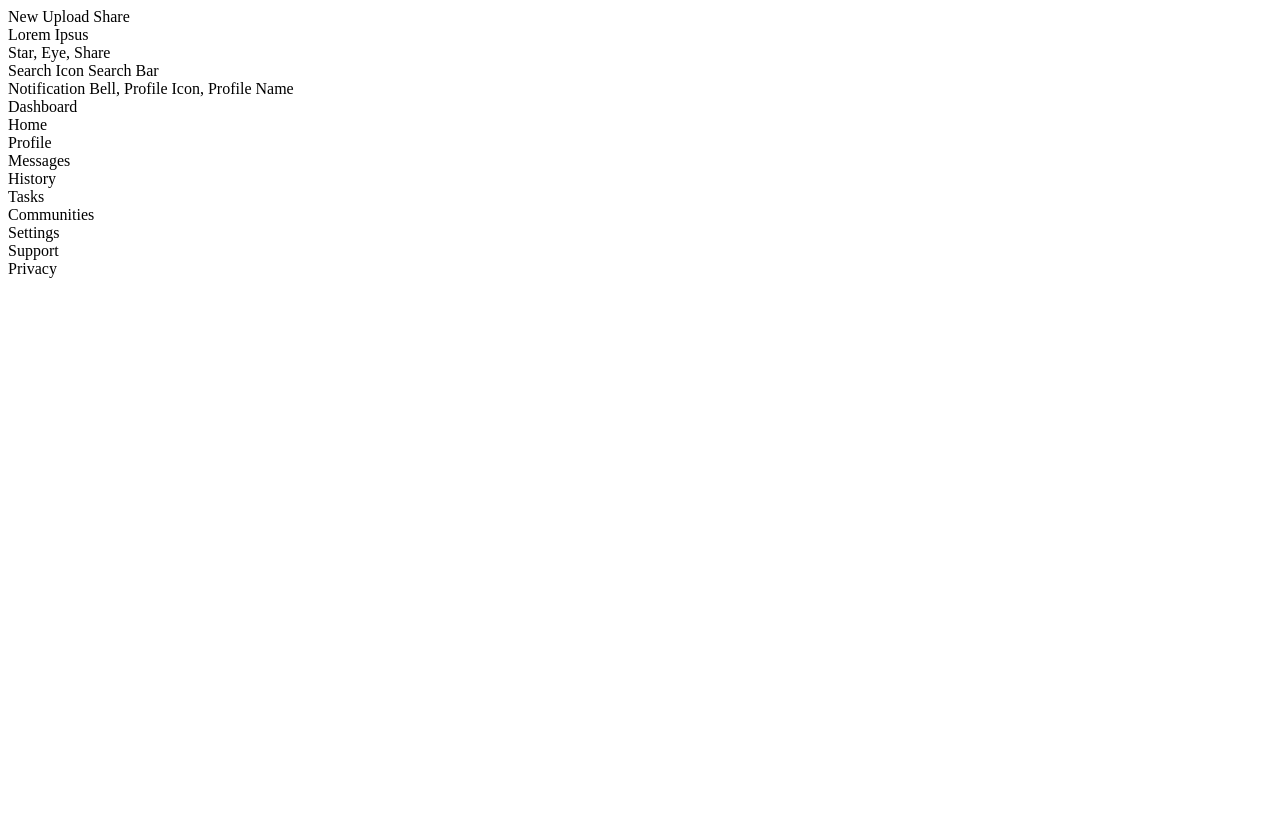
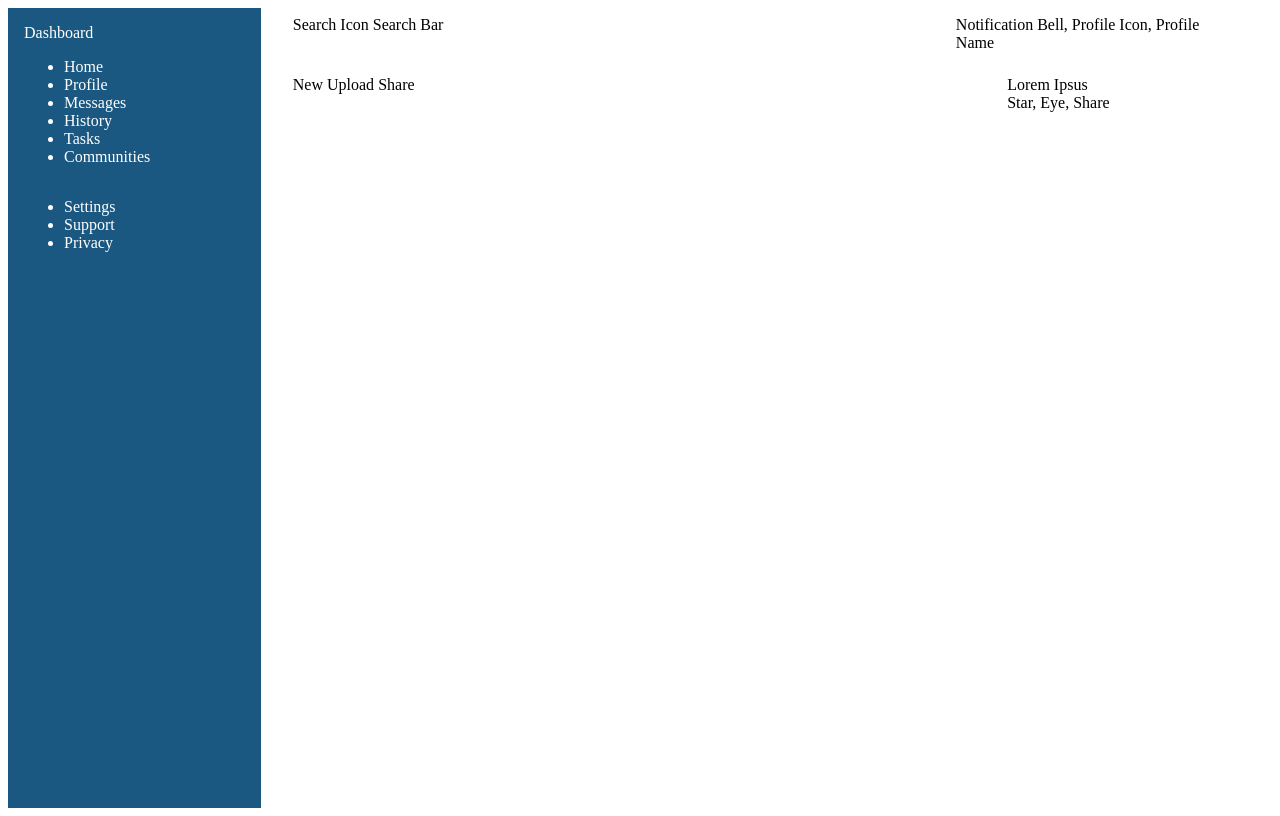
Before and after one commit to DannarHetoshi/AdminDashboard, a plain HTML site: page home/index.html in a window 1280 px wide. Drawn offline with Linux system fonts and the light colour scheme.

Commit message:
new file:   home/Furore-webfont.woff 	modified:   home/index.html 	modified:   home/style.css

```diff
--- a/home/index.html
+++ b/home/index.html
@@ -4,11 +4,44 @@
     <meta charset="UTF-8">
     <meta http-equiv="X-UA-Compatible" content="IE=edge">
     <meta name="viewport" content="width=device-width, initial-scale=1.0">
+    <link rel="stylesheet" href="./style.css">
     <title>Admin Dashboard - The Odin Project</title>
 </head>
 <body>
     <div class="ad-Body">
 
+        <!--This is the Top Navigation Bar-->
+        <div class="ad-TopNav">
+            <div class="topNavSearchBar">
+                <span>Search Icon</span>
+                <span>Search Bar</span>
+            </div>
+            <div class="profileBar1">
+                Notification Bell, Profile Icon, Profile Name
+            </div>
+        </div>
+
+        <!--This is the Side Navigation Panel-->
+        <div class="ad-SideNav">
+            <div id="dashboardTitle">Dashboard</div>
+            <div class="adminNav">
+                <ul>
+                    <li>Home</li>
+                    <li>Profile</li>
+                    <li>Messages</li>
+                    <li>History</li>
+                    <li>Tasks</li>
+                    <li>Communities</li>
+                </ul>
+            </div>
+            <div class="personalSettings">
+                <ul>
+                    <li>Settings</li>
+                    <li>Support</li>
+                    <li>Privacy</li>
+                </ul>
+            </div>
+        </div>
 
         <!--This is the Main Container-->
         <div class="ad-Main">
@@ -30,38 +63,6 @@
                 <div class="ad-CommunityPanel"></div>
             </div>
         </div>
-
-        <!--This is the Top Navigation Bar-->
-        <div class="ad-TopNav">
-            <div class="topNavSearchBar">
-                <span>Search Icon</span>
-                <span>Search Bar</span>
-            </div>
-            <div class="profileBar1">
-                Notification Bell, Profile Icon, Profile Name
-            </div>
-        </div>
-
-
-        <!--This is the Side Navigation Panel-->
-        <div class="ad-SideNav">
-            <div id="dashboardTitle">Dashboard</div>
-            <div class="adminNav">
-                <div id="home">Home</div>
-                <div id="profile">Profile</div>
-                <div id="messages">Messages</div>
-                <div id="history">History</div>
-                <div id="tasks">Tasks</div>
-                <div id="communities">Communities</div>
-            </div>
-            <div class="personalSettings">
-                <div id="settings">Settings</div>
-                <div id="support">Support</div>
-                <div id="privacy">Privacy</div>
-            </div>
-        </div>
-
-
     </div>
 </body>
 </html>
--- a/home/style.css
+++ b/home/style.css
@@ -0,0 +1,42 @@
+.ad-Body {
+    min-height: 100vH;
+    margin: 0;
+    display: grid;
+    grid-template: auto 4fr/ 1fr 4fr;
+}
+
+.ad-SideNav {
+    display: grid;
+    grid-area: 1 / 1 / -1 / 2;
+    background-color: #1b5881;
+    grid-template-rows: auto auto 2fr;
+    color: white;
+    padding: 1rem;
+}
+
+.ad-TopNav {
+    display: flex;
+    padding: 0.5rem 2rem;
+    grid-area: 1 / 2 / 2 / -1;
+}
+
+.topNavSearchBar {
+    flex: .7;
+}
+.profileBar1 {
+    flex: .3;
+}
+
+.ad-Main {
+    display: grid;
+    grid-template-columns: 3fr 1fr;
+    padding: 1rem 2rem;
+    gap: 1rem;
+    box-shadow: inset 0 5px 5px linear-gradient(#7ae522,#47b200,black);
+}
+
+#dashboardTitle {
+    display: flex;
+    align-items: center;
+    gap: 0.5rem;
+}
```
Also changed, not shown: home/Furore-webfont.woff (added).
